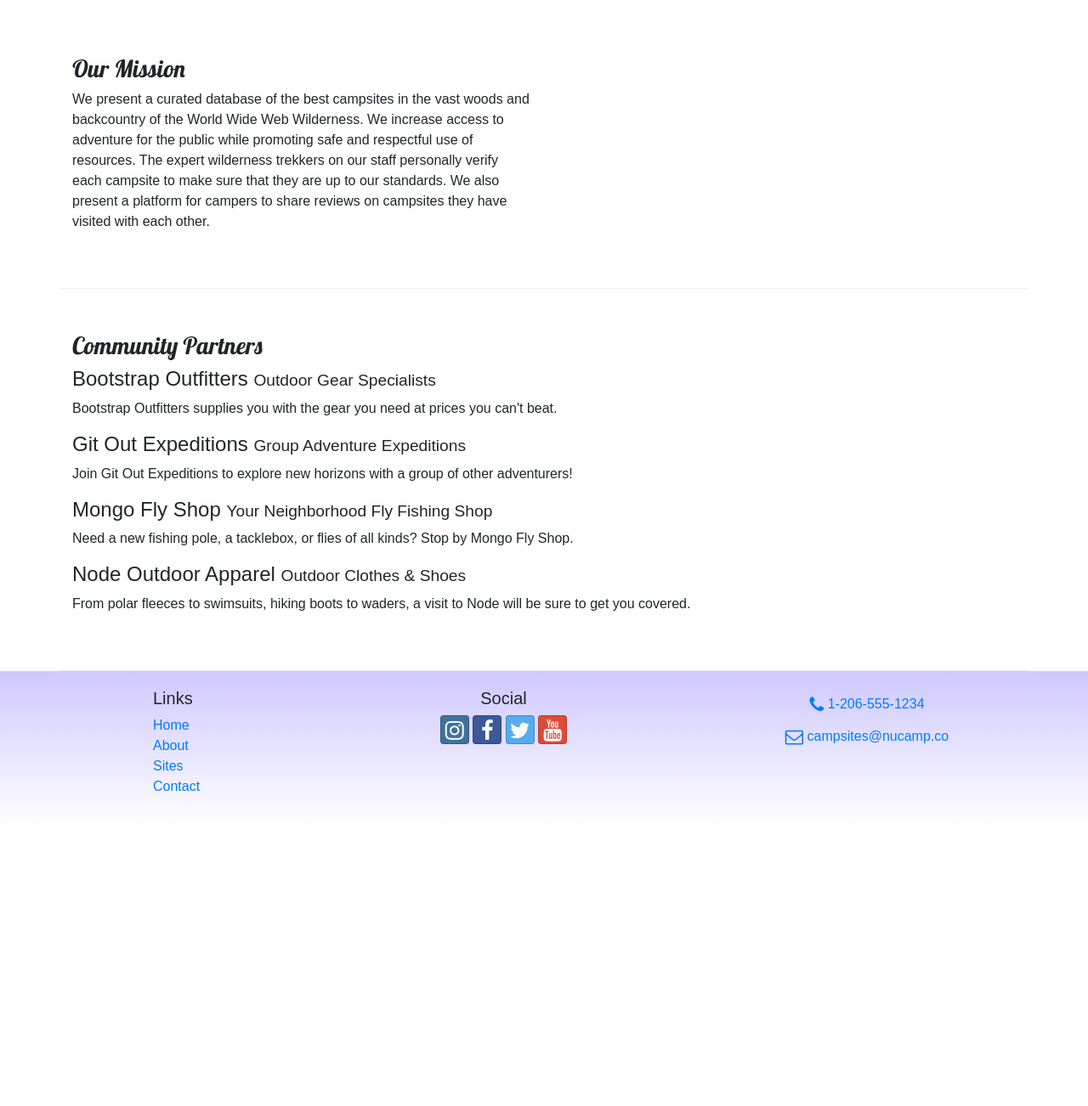
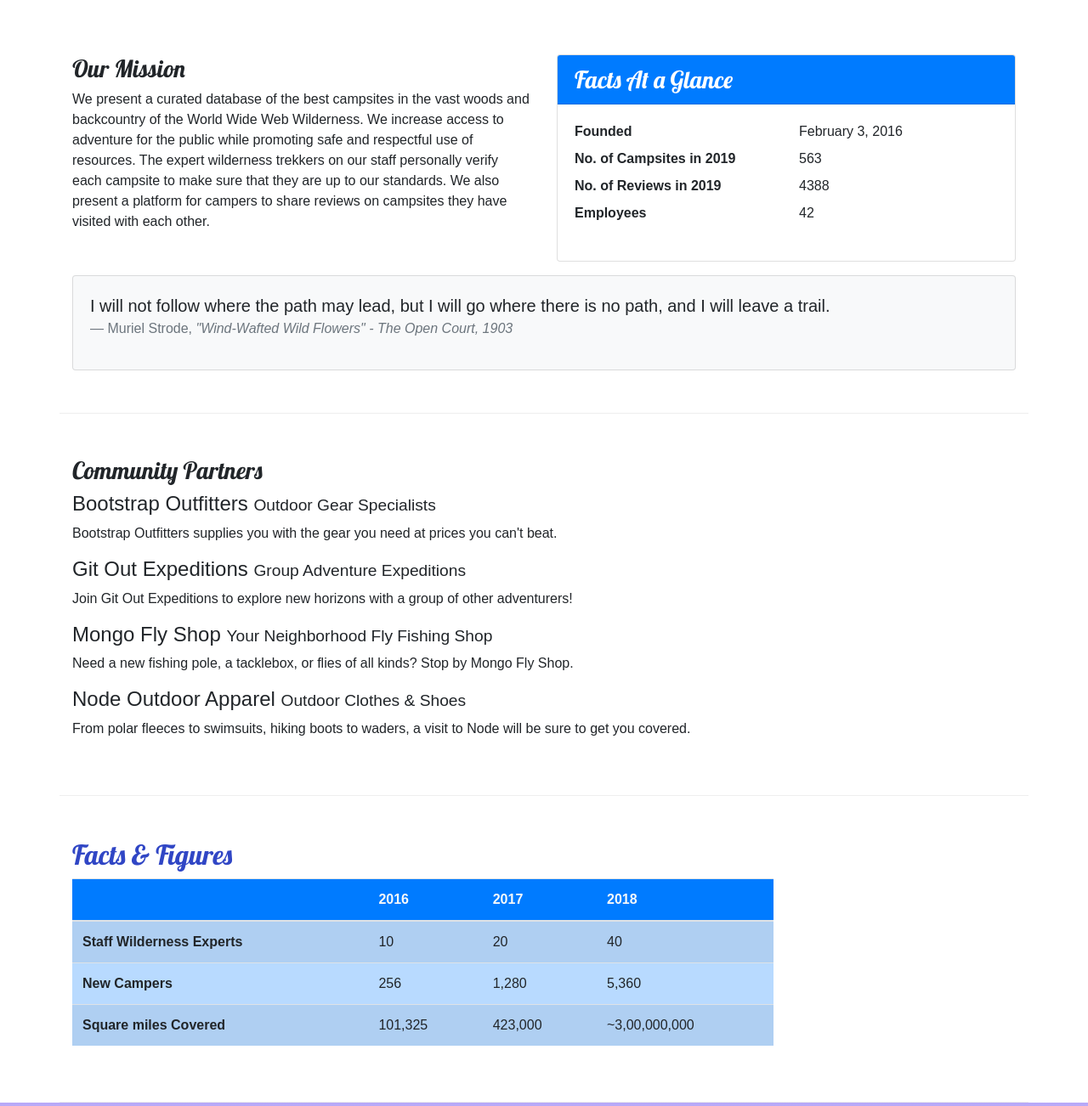
Before and after one commit to natetewelde/nucamp-bootstrap, a website: page aboutus.html in a window 1280 px wide. Shown: the part 340-1642 px from the top of the page at 85% size. Before the commit the page ends 1314 px from the top, so only its background shows below. Drawn offline with nearby package versions, Linux system fonts and the light colour scheme.

Commit message:
Tables and Cards

```diff
--- a/aboutus.html
+++ b/aboutus.html
@@ -60,11 +60,39 @@
         </div>
 
         <div class="row row-content">
-            <div class="col-sm-6">
-                <h3>Our Mission</h3>
-                <p>We present a curated database of the best campsites in the vast woods and backcountry of the World Wide Web Wilderness. We increase access to adventure for the public while promoting safe and respectful use of resources. The expert wilderness trekkers on our staff personally verify each campsite to make sure that they are up to our standards. We also present a platform for campers to share reviews on campsites they have visited with each other.</p>
+                <div class="col-sm-6">
+                    <h3>Our Mission</h3>
+                    <p>We present a curated database of the best campsites in the vast woods and backcountry of the World Wide Web Wilderness. We increase access to adventure for the public while promoting safe and respectful use of resources. The expert wilderness trekkers on our staff personally verify each campsite to make sure that they are up to our standards. We also present a platform for campers to share reviews on campsites they have visited with  each other.</p>
+                </div>
+                <div class="col-sm-6">
+                    <div class="card">
+                        <h3 class="card-header bg-primary text-white">Facts At a Glance</h3>
+                        <div class="card-body">
+                            <dl class="row">
+                                <dt class="col-6">Founded</dt>
+                                <dd class="col-6">February 3, 2016</dd>
+                                <dt class="col-6">No. of Campsites in 2019</dt>
+                                <dd class="col-6">563</dd>
+                                <dt class="col-6">No. of Reviews in 2019</dt>
+                                <dd class="col-6">4388</dd>
+                                <dt class="col-6">Employees</dt>
+                                <dd class="col-6">42</dd>
+                            </dl>
+                        </div>
+                    </div>
+                </div>
+                <div class="col">
+                    <div class="card card-body bg-light mt-3">
+                        <blockquote class="blockquote">
+                            <p class="mb-0">I will not follow where the path may lead, but I will go where there is no path, and I will leave a trail.</p>
+                            <footer class="blockquote-footer">Muriel Strode,
+                                <cite title="Source Title">"Wind-Wafted Wild Flowers" -
+                                The Open Court, 1903</cite>
+                            </footer>
+                        </blockquote>
+                    </div>
+                </div>
             </div>
-        </div>
 
         <div class="row row-content">
             <div class="col">
@@ -79,9 +107,47 @@
                 <p class="d-none d-sm-block">From polar fleeces to swimsuits, hiking boots to waders, a visit to Node will be sure to get you covered.</p>
             </div>
         </div>
+
+        <div class="row row-content">
+            <div class="col-sm-9">
+                <h2>Facts &amp Figures</h2>
+                <div class="table-responsive">
+                    <table class="table table-striped">
+                        <thead>
+                            <tr class="bg-primary text-light">
+                                <th></th>
+                                <th>2016</th>
+                                <th>2017</th>
+                                <th>2018</th>
+                            </tr>
+                        </thead>
+                        <tbody class="table-primary">
+                            <tr>
+                                <th>Staff Wilderness Experts</th>
+                                <td>10</td>
+                                <td>20</td>
+                                <td>40</td>
+                            </tr>
+                            <tr>
+                                <th>New Campers</th>
+                                <td>256</td>
+                                <td>1,280</td>
+                                <td>5,360</td>
+                            </tr>
+                            <tr>
+                                <th>Square miles Covered</th>
+                                <td>101,325</td>
+                                <td>423,000</td>
+                                <td>~3,00,000,000</td>
+                            </tr>
+                        </tbody>
+                    </table>
+                </div>
+            </div>
+        </div>
     </div>
 
-    <footer>
+    <footer class="site-footer">
             <div class="container">
                 <div class="row">
                     <div class="col-4 col-sm-2 offset-1">
--- a/css/styles.css
+++ b/css/styles.css
@@ -12,11 +12,6 @@ h2 {
 
 header h2 {
     color: #cec8ff;
-}
-
-footer {
-    background-image: linear-gradient(#cec8ff, white);
-    padding: 20px 0;
 }
 
 .jumbotron {
@@ -35,3 +30,8 @@ footer {
 .navbar {
     background-color: #901CAD;
 }
+
+.site-footer {
+    background-image: linear-gradient(#b7a8f8, white);
+    padding: 20px 0px;
+}
```
Also changed, not shown: contactus.html (+1 -1 lines), index.html (+1 -1 lines).
